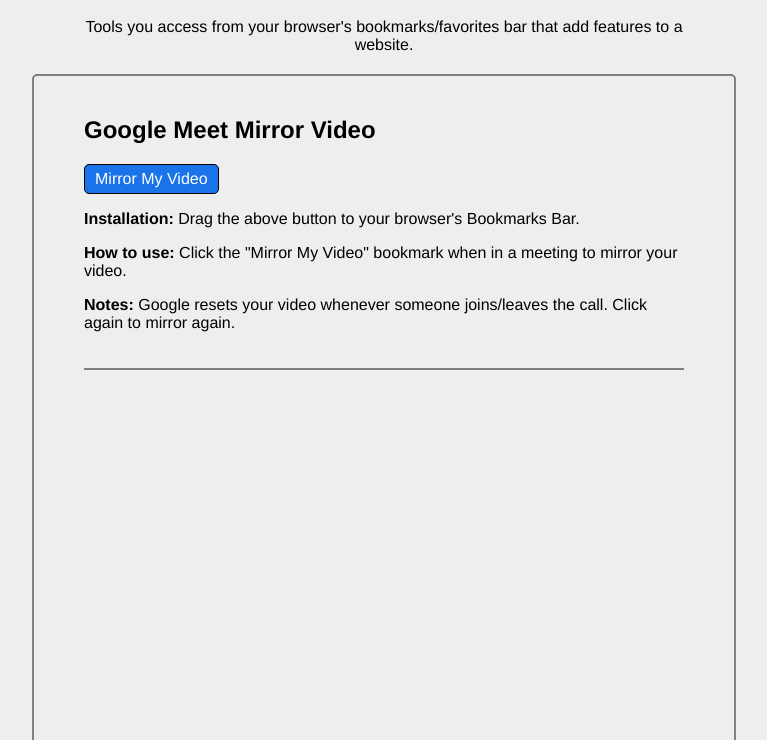
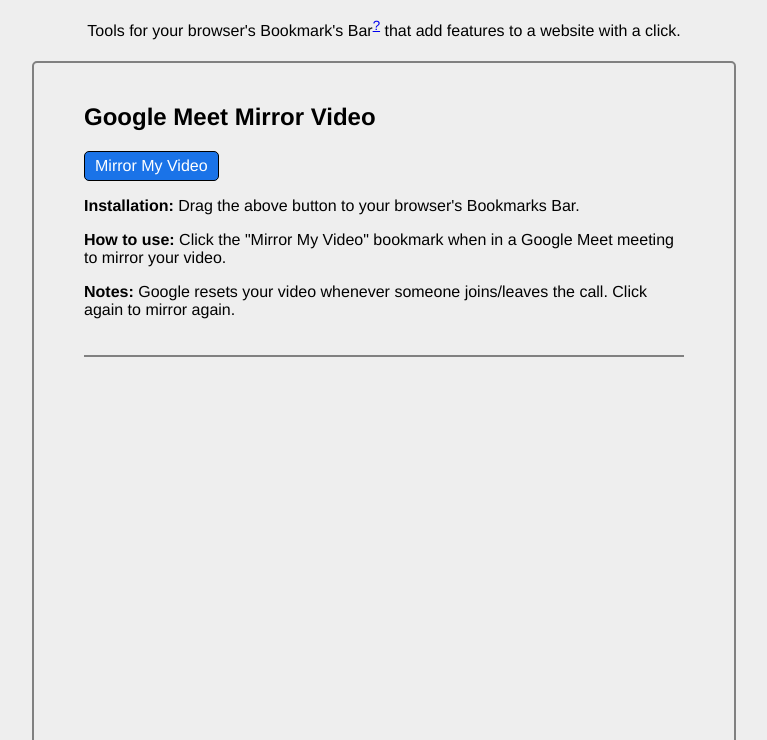
Before and after one commit to herstand/bookmarklets, a plain HTML site: page index.html in a window 1280 px wide. Shown: the part 60-800 px from the top of the page, without its empty margins (256-1023 px from the left). Drawn offline with Linux system fonts and the light colour scheme.

Commit message:
More instructions

```diff
--- a/index.html
+++ b/index.html
@@ -4,6 +4,7 @@
             body {
                 background-color: #EEE;
                 font-family: Helvetica, sans-serif;
+                font-size: 1em;
             }
             header {
                 text-align: center;
@@ -22,7 +23,7 @@
                 margin-top:0px;
                 padding-top:0px;
             }
-        a {
+        a.tool {
             border:1px solid black;
             border-radius:5px;
             color:white;
@@ -43,20 +44,20 @@
     <body>
         <header>
         <h1>Bookmarklets!</h1>
-        <p>Tools you access from your browser's bookmarks/favorites bar that add features to a website.</p>
+        <p>Tools for your browser's Bookmark's Bar<sup><a href="https://www.google.com/search?q=browser+bookmarks+bar&client=safari&rls=en&source=lnms&tbm=isch&sa=X&ved=2ahUKEwjLqZ3ukbv9AhValIkEHQprBikQ_AUoAXoECAEQAw&biw=1538&bih=976&dpr=2">?</a></sup> that add features to a website with a click.</p>
         </header>
         <main>
         <section>
         <h2>Google Meet Mirror Video</h2>
         <span id="GoogleMeetMirrorVideo"></span>
         <p><strong>Installation:</strong> Drag the above button to your browser's Bookmarks Bar.</p>
-        <p><strong>How to use:</strong> Click the "Mirror My Video" bookmark when in a meeting to mirror your video.</p>
+        <p><strong>How to use:</strong> Click the "Mirror My Video" bookmark when in a Google Meet meeting to mirror your video.</p>
         <p><strong>Notes: </strong> Google resets your video whenever someone joins/leaves the call. Click again to mirror again.</p>
     </section>
     </main>
         <script type="module">
             import FlipMyVidURI from "./src/googlemeet/index.js";
-            document.getElementById("GoogleMeetMirrorVideo").innerHTML = `<a href="${FlipMyVidURI}">Mirror My Video</a>`;
+            document.getElementById("GoogleMeetMirrorVideo").innerHTML = `<a class="tool" href="${FlipMyVidURI}">Mirror My Video</a>`;
             document.querySelector("#GoogleMeetMirrorVideo a").onclick = () => { alert("Drag the button to your bookmarks bar. Don't click on it.") };
         </script>
     </body>
```
